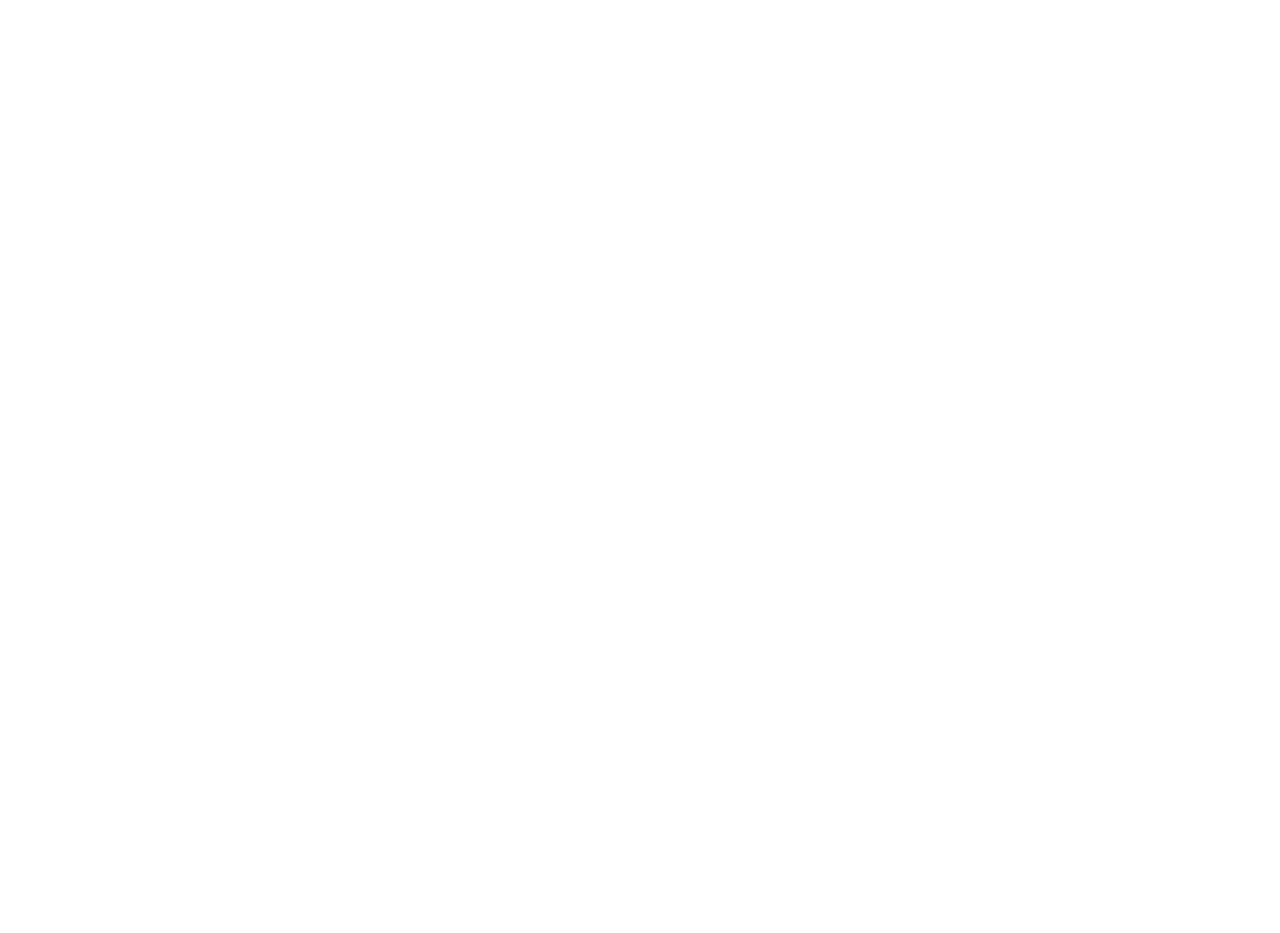
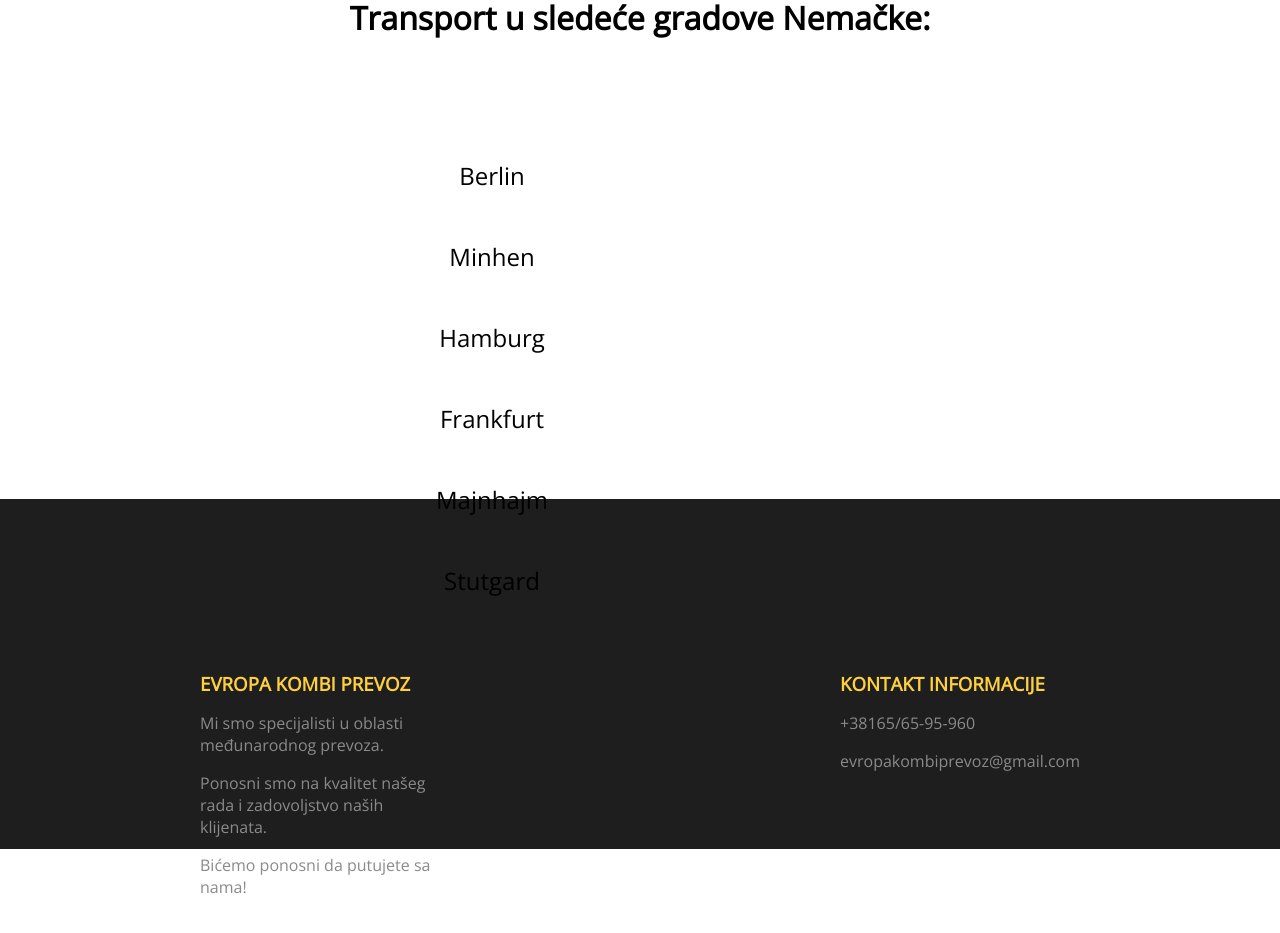
Before and after one commit to maja5996/transport, a Next.js app: page / in a window 1280 px wide. Shown: the part 1920-2853 px from the top of the page. Before the commit the page ends 1820 px from the top, so only its background shows below. Built offline with nearby package versions, Linux system fonts and the light colour scheme.

Commit message:
Added footer

```diff
--- /dev/null
+++ b/components/Cities.js
@@ -0,0 +1,23 @@
+import styles from "../styles/Home.module.css";
+
+const Cities = () => {
+  return (
+    <div className={styles.wrapper}>
+      <h4 className={styles.citiesHeading}>
+        Transport u sledeće gradove Nemačke:
+      </h4>
+      <ul className={styles.citiesList}>
+        <li className={styles.city}>Berlin</li>
+        <li className={styles.city}>Minhen</li>
+        <br className={styles.breakCity} />
+        <li className={styles.city}>Hamburg</li>
+        <li className={styles.city}>Frankfurt</li>
+        <br className={styles.breakCity} />
+        <li className={styles.city}>Majnhajm</li>
+        <li className={styles.city}>Stutgard</li>
+      </ul>
+    </div>
+  );
+};
+
+export default Cities;
--- /dev/null
+++ b/components/Footer.js
@@ -0,0 +1,29 @@
+import styles from "../styles/Home.module.css";
+
+const Footer = () => {
+  return (
+    <div className={styles.footer}>
+      <div>
+        <div className={styles.column}>
+          <h3>EVROPA KOMBI PREVOZ</h3>
+          <p>Mi smo specijalisti u oblasti međunarodnog prevoza.</p>
+          <p>
+            Ponosni smo na kvalitet našeg rada i zadovoljstvo naših klijenata.
+          </p>
+          <p>Bićemo ponosni da putujete sa nama!</p>
+        </div>
+        <div className={styles.column}>
+          <h3>KONTAKT INFORMACIJE</h3>
+          <p>+38165/65-95-960</p>
+          <p>
+            <a href="mailto:evropakombiprevoz@gmail.com">
+              evropakombiprevoz@gmail.com
+            </a>
+          </p>
+        </div>
+      </div>
+    </div>
+  );
+};
+
+export default Footer;
--- a/pages/index.js
+++ b/pages/index.js
@@ -4,6 +4,8 @@ import Nav from "../components/Nav";
 import Main from "../components/Main";
 import Services from "../components/Services";
 import Line from "../components/LineBreak";
+import Cities from "../components/Cities";
+import Footer from "../components/Footer";
 
 export default function Home() {
   return (
@@ -16,6 +18,8 @@ export default function Home() {
       <Main />
       <Line />
       <Services />
+      <Cities />
+      <Footer />
     </div>
   );
 }
--- a/styles/Home.module.css
+++ b/styles/Home.module.css
@@ -135,4 +135,69 @@
   font-size: 27px;
   text-align: center;
 }
+
+.citiesHeading {
+  font-family: "Open Sans", sans-serif;
+  font-size: 2em;
+  text-align: center;
+  margin: 3em;
+}
+
+.citiesList {
+  font-family: "Open Sans", sans-serif;
+  font-size: 1em;
+  width: 55%;
+  margin: 0 auto;
+  padding-bottom: 20em;
+}
+
+.city {
+  list-style-type: none;
+  text-align: center;
+  font-size: 1.5em;
+  float: left;
+  width: 15em;
+  margin: 1em;
+}
+
+.footer {
+  background-color: #1e1e1e;
+  height: 350px;
+}
+
+.footer .column {
+  width: 50%;
+  float: left;
+  padding: 50px 200px;
+}
+
+.footer .column h3 {
+  color: #fed03d;
+  font-family: "Open Sans", sans-serif;
+}
+
+.footer .column p {
+  display: block;
+  color: #8c8989;
+  font-family: "Open Sans", sans-serif;
+  -webkit-margin-before: 1em;
+          margin-block-start: 1em;
+  -webkit-margin-after: 1em;
+          margin-block-end: 1em;
+  -webkit-margin-start: 0px;
+          margin-inline-start: 0px;
+  -webkit-margin-end: 0px;
+          margin-inline-end: 0px;
+}
+
+.footer .column p a {
+  color: #8c8989;
+  text-decoration: none;
+}
+
+.footer .column p a:hover {
+  color: #fed03d;
+  -webkit-transition: 0.7s;
+  transition: 0.7s;
+}
 /*# sourceMappingURL=Home.module.css.map */
--- a/styles/Home.module.scss
+++ b/styles/Home.module.scss
@@ -126,6 +126,65 @@
 //   margin-right: 20px;
 // }
 
+.citiesHeading {
+  font-family: $font-main;
+  font-size: 2em;
+  text-align: center;
+  margin: 3em;
+}
+
+.citiesList {
+  font-family: $font-main;
+  font-size: 1em;
+  width: 55%;
+  margin: 0 auto;
+  padding-bottom: 20em;
+}
+
+.city {
+  list-style-type: none;
+  text-align: center;
+  font-size: 1.5em;
+  float: left;
+  width: 15em;
+  margin: 1em;
+}
+
+.footer {
+  background-color: #1e1e1e;
+  height: 350px;
+
+  .column {
+    width: 50%;
+    float: left;
+    padding: 50px 200px;
+
+    h3 {
+      color: $main-color;
+      font-family: $font-main;
+    }
+
+    p {
+      display: block;
+      color: #8c8989;
+      font-family: $font-main;
+      margin-block-start: 1em;
+      margin-block-end: 1em;
+      margin-inline-start: 0px;
+      margin-inline-end: 0px;
+
+      a {
+        color: #8c8989;
+        text-decoration: none;
+      }
+      a:hover {
+        color: $main-color;
+        transition: 0.7s;
+      }
+    }
+  }
+}
+
 // .container {
 //   min-height: 100vh;
 //   padding: 0 0.5rem;
```
Also changed, not shown: 1 other file (tests, documents, lock files or other folders).
